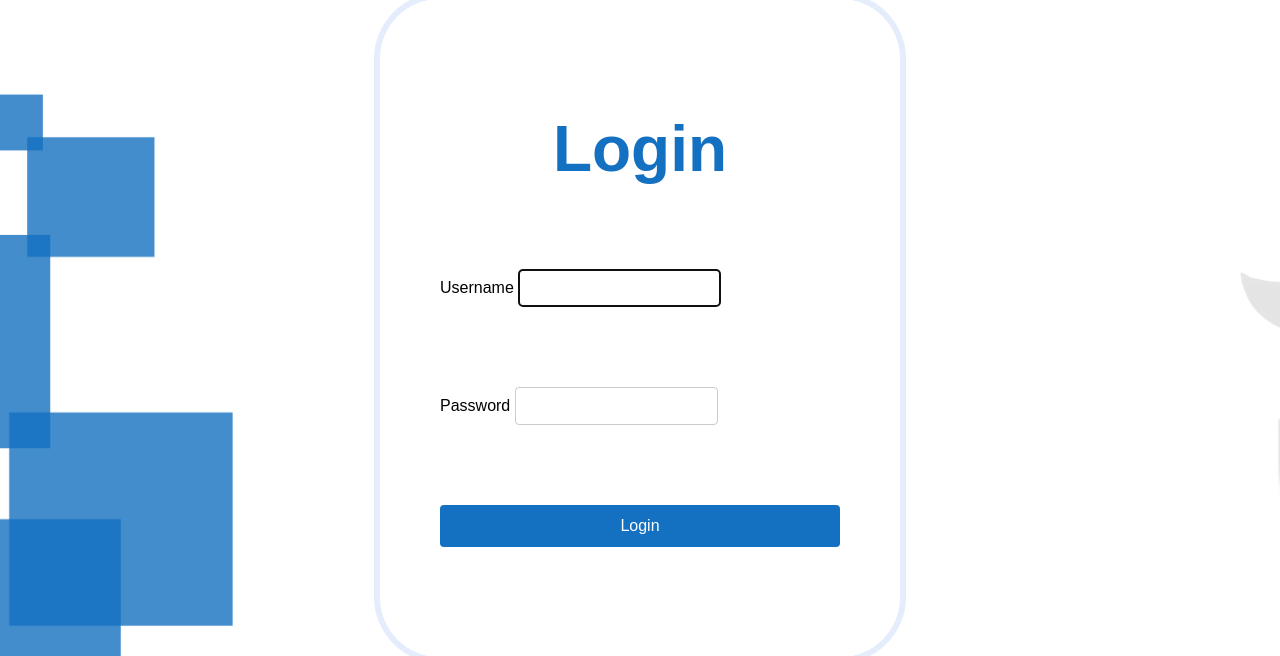
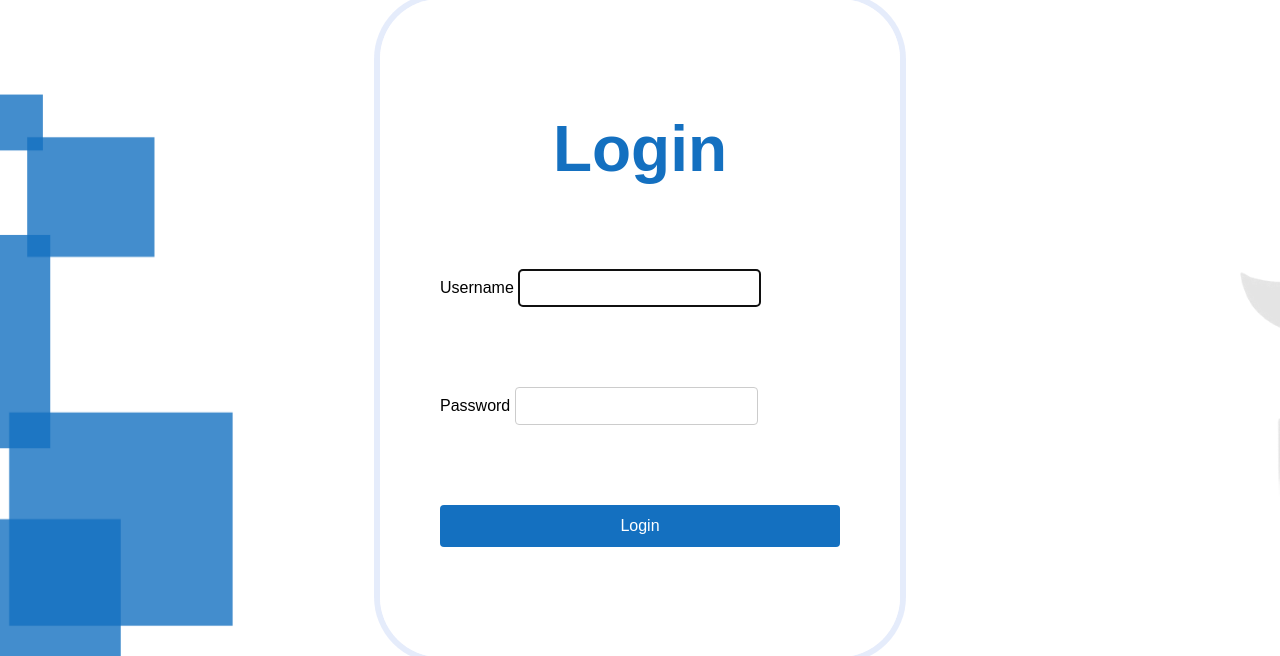
Before and after one commit to Xyr3ll/django_crud, a Django app: page / in a window 1280 px wide; the page is wider, and only the part inside the window is pictured. Shown: the part 72-728 px from the top of that part. Run offline with Django 5.2, Linux system fonts and the light colour scheme.

Commit message:
Update login.html

```diff
--- a/templates/registration/login.html
+++ b/templates/registration/login.html
@@ -57,6 +57,7 @@
     input {
       margin-top: 30px;
       padding: 10px;
+      padding-right: 50px;
       margin-bottom: 50px;
       font-size: 14px;
       border: 1px solid #ccc;
```
